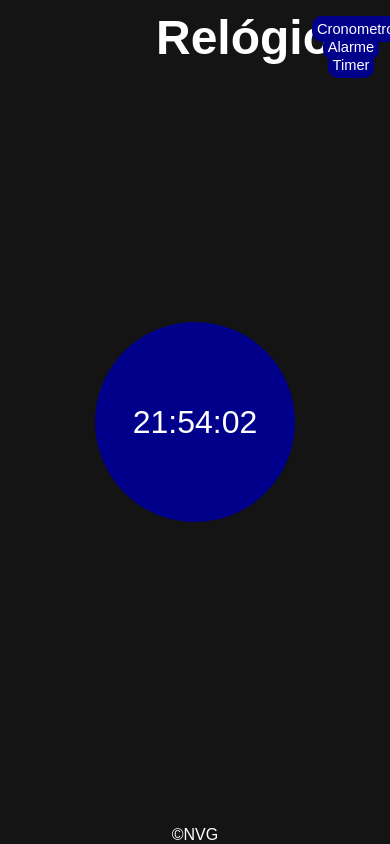
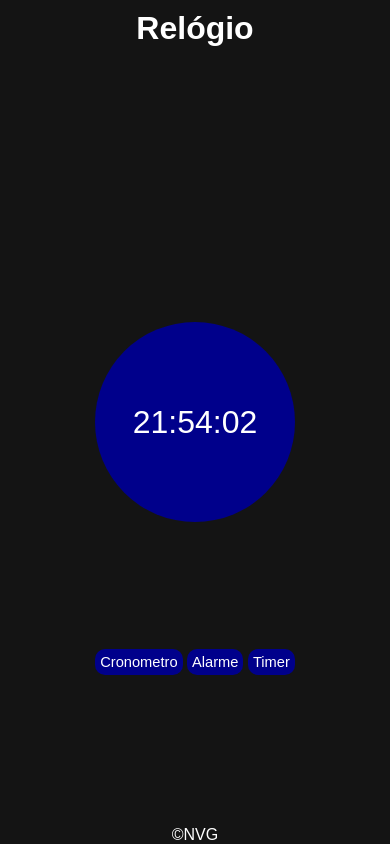
Before and after one commit to MarcosNVG/Relogio-html, a plain HTML site: page index.html in a window 390 px wide. Drawn offline with Linux system fonts and the light colour scheme.

Commit message:
Responsividade Relógio final
Foi finalizada toda a parte de responsividade em questão ao relógio principal do projeto.

```diff
--- a/index.html
+++ b/index.html
@@ -12,10 +12,12 @@
         <h1>Relógio</h1>
     </header>
     <nav>
-        <menu>
-            <a href="cronometro.html">Cronometro</a>
-            <a href="alarme.html">Alarme</a>
-            <a href="timer.html">Timer</a>
+        <menu class="menu">
+            <ul>
+                <li><a href="cronometro.html">Cronometro</a></li>
+                <li><a href="alarme.html">Alarme</a></li>
+                <li><a href="timer.html">Timer</a></li>
+            </ul>
         </menu>
     </nav>
     <section>
--- a/js/script.js
+++ b/js/script.js
@@ -1,5 +1,4 @@
 setInterval(tempo, 1000);
-
 function tempo(){
     var data = new Date();
     window.document.getElementById('horario').innerHTML = data.toLocaleTimeString('pt-br')
--- a/style/style.css
+++ b/style/style.css
@@ -1,3 +1,4 @@
+/*Configurações principais*/
 * {
     Margin: 0;
     padding: 0;
@@ -14,9 +15,10 @@ body {
     font-family: Arial, sans-serif;
 }
 
+/*cabeçalho*/
 header {
-    grid-column-start: 3;
-    grid-column-end: 4;
+    grid-column-start: 1;
+    grid-column-end: 6;
     grid-row-start: 1;
     grid-row-end: 2;
     text-align: center;
@@ -34,9 +36,12 @@ nav {
     grid-row-end: 2;
     text-align: center;
     margin-top: 20px;
-    /*margin-left: 50px;*/
 }
 
+li {
+    display: inline-block;
+    list-style: none;
+}
 a {
     background-color: #00008B;
     border-radius: 10px;
@@ -51,6 +56,13 @@ a:hover {
     background-color: rgb(1, 1, 78);
 }
 
+div#oppenmenu {
+    display: none;
+}
+div#closemenu {
+    display: none;
+}
+/*principal*/
 section {
     grid-area: 2 / 2 / 4 / 5;
     margin: auto;
@@ -66,7 +78,7 @@ section {
     line-height: 500px;
     font-size: 5rem;
 }
-
+/*rodapé*/
 footer {
     grid-column-start : 3;
     grid-column-end: 4;
@@ -75,6 +87,8 @@ footer {
     text-align: center;
     margin-top: auto;
 }
+
+/*Responsividade*/
 
 @media (max-width: 1366px) {
     section {
@@ -87,12 +101,16 @@ footer {
     }
 }
 
-/*@media (max-width: 1000px) {
-    menu {
-        padding: 0px 100px;
-
+@media (max-width: 1000px) {
+    nav {
+        grid-column-start: 1;
+        grid-column-end: 6;
+        grid-row-start: 4;
+        grid-row-end: 5;
+        text-align: center;
+        margin-top: 20px;
     }
-}*/
+}
 
 @media (max-width: 800px) {
     section {
@@ -106,6 +124,9 @@ footer {
 }
 
 @media (max-width: 480px) {
+    header>h1 {
+        font-size: 2rem;
+    }
     section {
         width: 200px;
         height: 200px;
```
